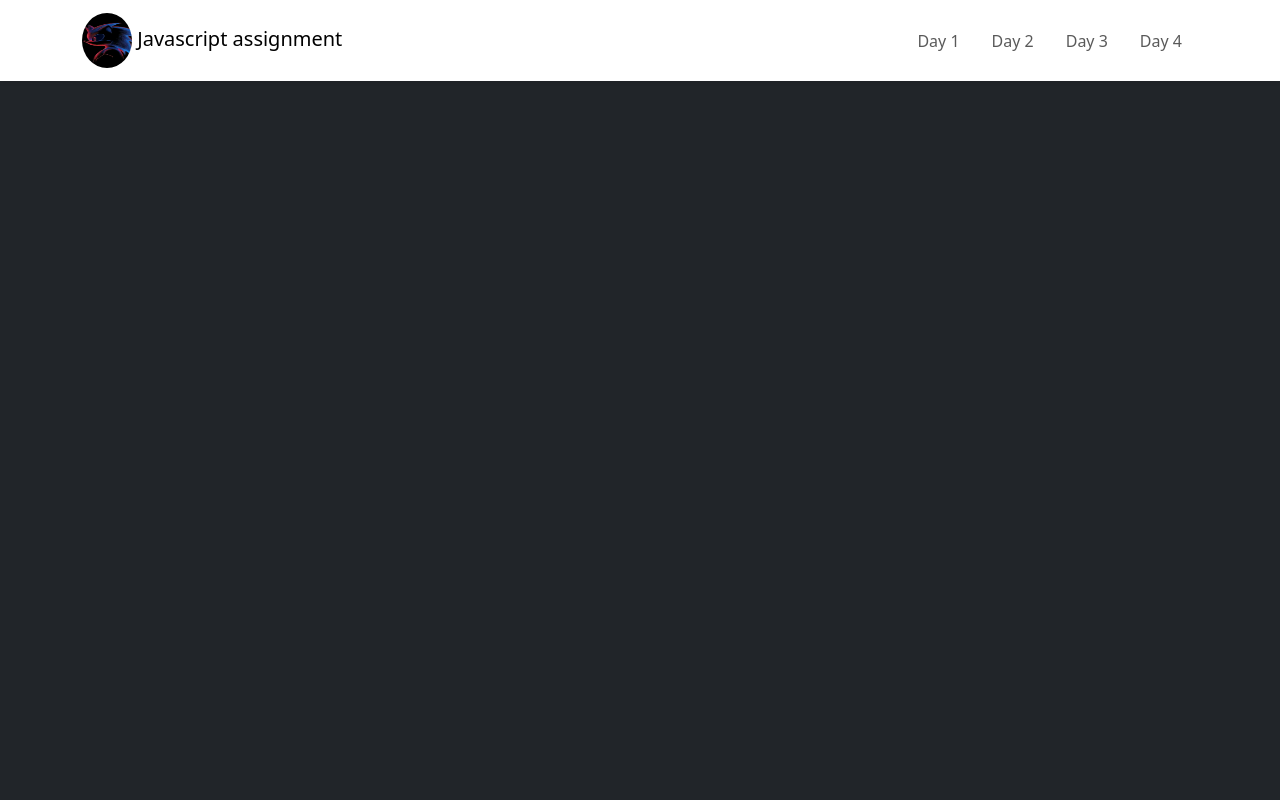
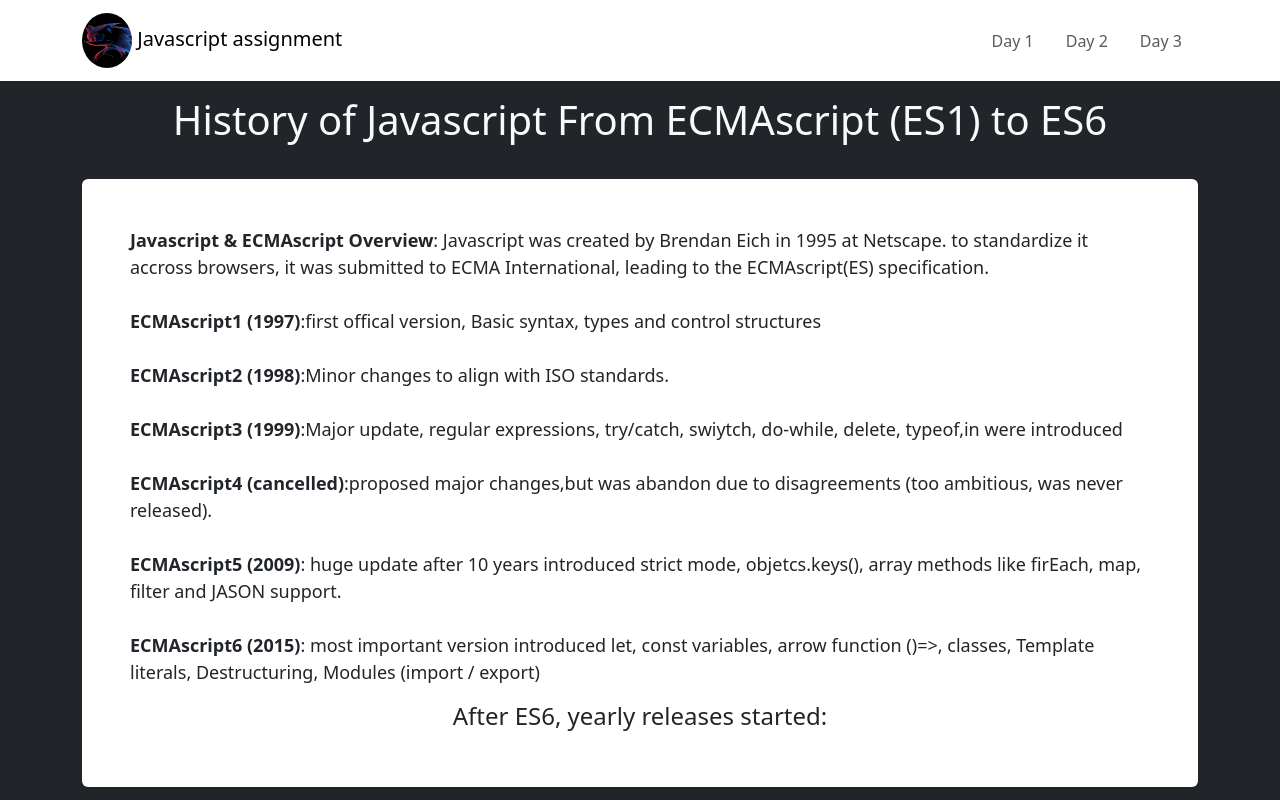
Before and after one commit to emitteremit/jsassignment, a plain HTML site: page index.html in a window 1280 px wide. Drawn offline with nearby package versions, Linux system fonts and the light colour scheme.

Commit message:
initial commit

```diff
--- a/index.css
+++ b/index.css
@@ -25,6 +25,8 @@ body {
   width: 100%;
   height: auto;
   padding: 20px;
-  border-radius: 5px;
-  box-shadow: 1px 4px 8px white;
 }
+.history{
+  font-size: large;
+  border-radius: 5px !important;
+}
--- a/index.html
+++ b/index.html
@@ -1,5 +1,6 @@
 <!DOCTYPE html>
 <html lang="en">
+
 <head>
   <meta charset="UTF-8">
   <meta name="viewport" content="width=device-width, initial-scale=1.0">
@@ -7,6 +8,7 @@
   <link rel="stylesheet" href="index.css">
   <link href="https://cdn.jsdelivr.net/npm/bootstrap@5.3.2/dist/css/bootstrap.min.css" rel="stylesheet" />
 </head>
+
 <body class="bg-dark">
   <!-- Navbar -->
   <nav id="mainNavbar" class="navbar navbar-expand-lg bg-white shadow-sm fixed-top">
@@ -27,7 +29,6 @@
           <li class="nav-item"><a class="nav-link px-3" href="#">Day 1</a></li>
           <li class="nav-item"><a class="nav-link px-3" href="day2.html">Day 2</a></li>
           <li class="nav-item"><a class="nav-link px-3" href="day3.html">Day 3</a></li>
-          <li class="nav-item"><a class="nav-link px-3" href="day4.html">Day 4</a></li>
         </ul>
       </div>
     </div>
@@ -44,9 +45,29 @@
         <li class="nav-item"><a class="nav-link text-white" href="#">Day 1</a></li>
         <li class="nav-item"><a class="nav-link text-white" href="day2.html">Day 2</a></li>
         <li class="nav-item"><a class="nav-link text-white" href="day3.html">Day 3</a></li>
-        <li class="nav-item"><a class="nav-link text-white" href="day4.html">Day 4</a></li>
+      </ul>
+    </div>
+  </div>
+  <div class="container mt-5 pt-5 history">
+    <h1 class="text-light text-center">History of Javascript From ECMAscript (ES1) to ES6</h1><br>
+    <div class="bg-white w-100%  pt-5 p-5 rounded">
+      <p>
+        <strong>Javascript & ECMAscript Overview</strong>: Javascript was created by Brendan Eich in 1995 at Netscape.
+        to standardize it accross browsers, it was submitted to ECMA International, leading to the ECMAscript(ES)
+        specification. <br><br>
+        <strong>ECMAscript1 (1997)</strong>:first offical version, Basic syntax, types and control structures <br><br>
+        <strong>ECMAscript2 (1998)</strong>:Minor changes to align with ISO standards. <br><br>
+        <strong>ECMAscript3 (1999)</strong>:Major update, regular expressions, try/catch, swiytch, do-while, delete,
+        typeof,in were introduced <br> <br>
+        <strong>ECMAscript4 (cancelled)</strong>:proposed major changes,but was abandon due to disagreements (too
+        ambitious, was never released). <br><br>
+        <strong>ECMAscript5 (2009)</strong>: huge update after 10 years introduced strict mode, objetcs.keys(), array
+        methods like firEach, map, filter and JASON support. <br><br>
+        <strong>ECMAscript6 (2015)</strong>: most important version introduced let, const variables, arrow function
+        ()=>, classes, Template literals, Destructuring, Modules (import / export)
 
-      </ul>
+      </p>
+      <h4 class="text-center">After ES6, yearly releases started:</h4>
     </div>
   </div>
 </body>
```
Also changed, not shown: day3.html (renamed from day4.html, +5 -7 lines). Lines whose indentation alone changed are shown as unchanged.
